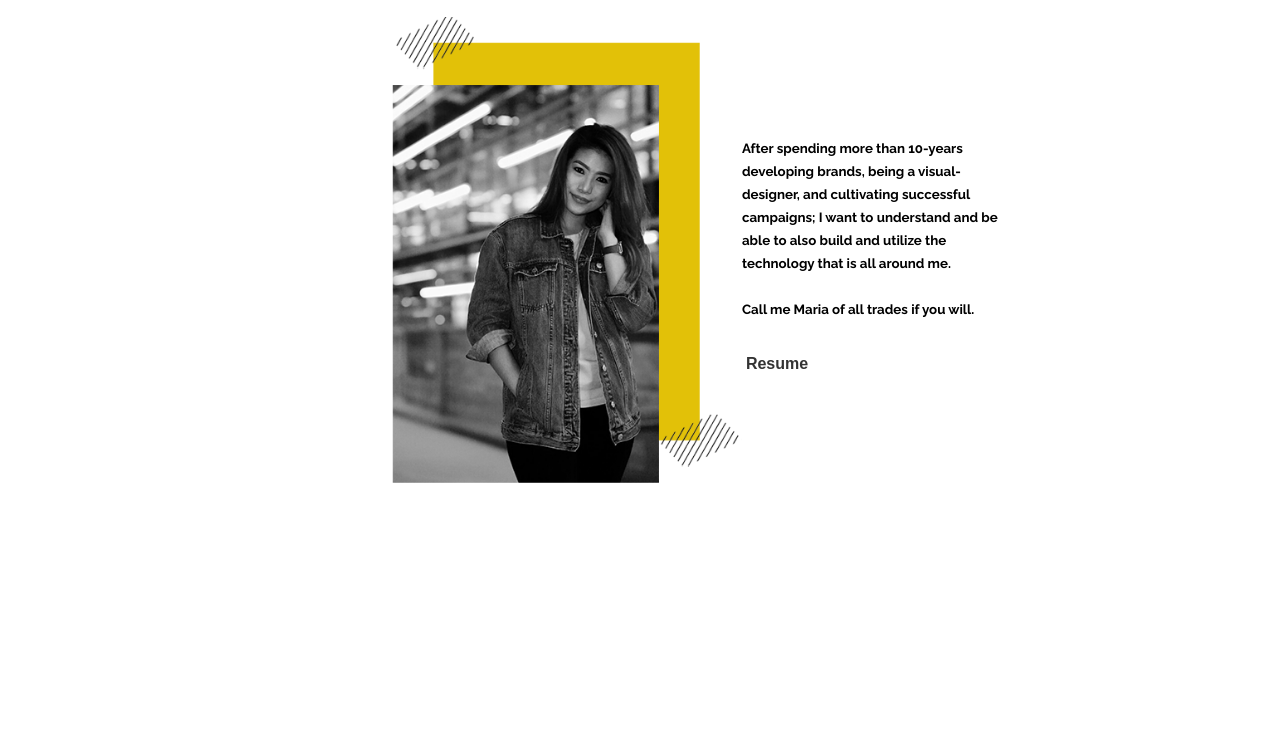
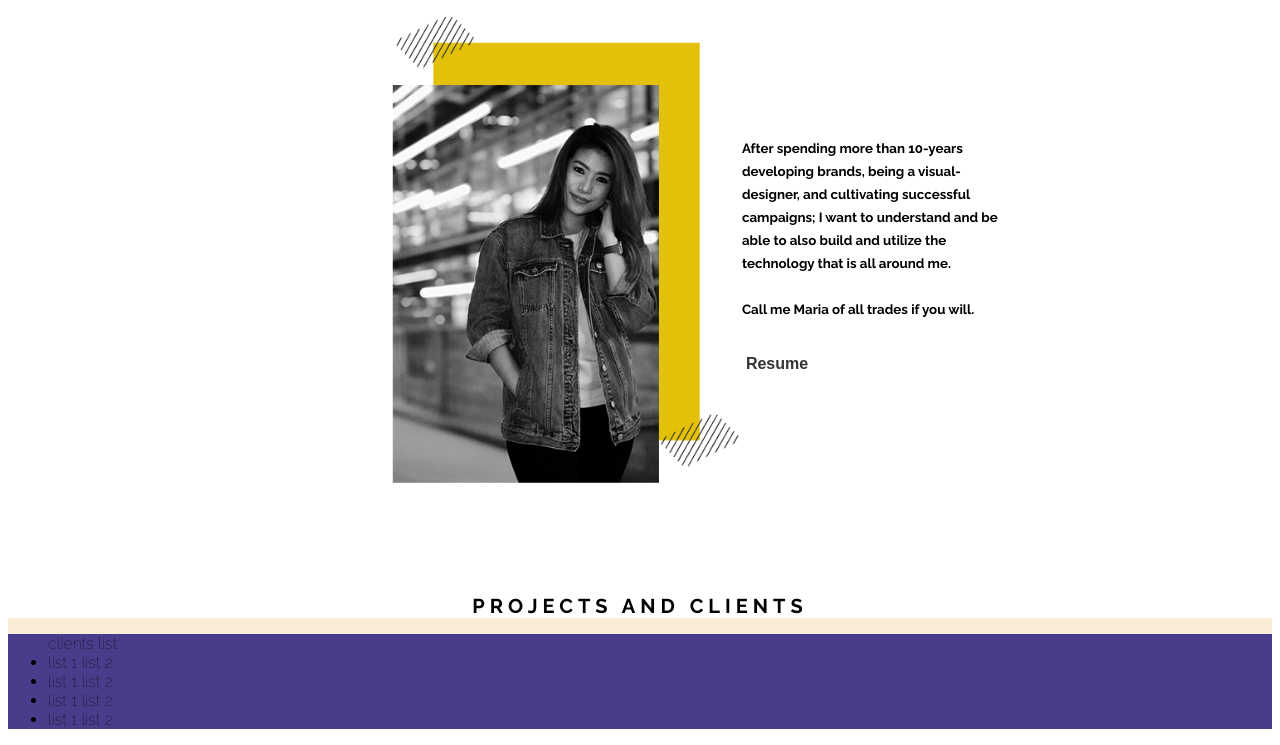
Before and after one commit to mxpux/mxpux.github.io, a plain HTML site: page index.html in a window 1280 px wide. Shown: the part 1147-1892 px from the top of the page. Before the commit the page ends 1661 px from the top, so only its background shows below. Drawn offline with Linux system fonts and the light colour scheme.

Commit message:
Added Clients and Projects section

```diff
--- a/assets/css/style.css
+++ b/assets/css/style.css
@@ -107,3 +107,20 @@ h4 {
     font-style: oblique;
 
 }
+
+
+.clist {
+    font-size: 20px;
+    font-weight: bolder;
+    padding-top: 7%;
+    align-items: center;
+    justify-content: center;
+    display: flex;
+    letter-spacing: 5px;
+    background-color: rgb(255, 255, 255);
+}
+
+
+.clients {
+    background-color:darkslateblue;
+}
--- a/index.html
+++ b/index.html
@@ -53,13 +53,26 @@
             <br />
             <br />
             <button class="button button4" id="resume">
-                <a href="/assets/images/mxpux-Resume.pdf" target="_blank">
+                <a href="/mxpux-Resume.pdf" target="_blank">
                 Resume</a></button>
             </p>
             </div>
 
+            <div class="clist">
+                PROJECTS AND CLIENTS
+            </div>
 
 
+            <div class="clients">
+            <max-width="100%vh" width=380px id="clients">
+                <ul>
+                    clients list:
+                    <li> list 1 list 2</li>
+                    <li> list 1 list 2</li>
+                    <li> list 1 list 2</li>
+                    <li> list 1 list 2</li>
+
+                </ul>
 
 
     </section>
```
Also changed, not shown: assets/images/progress1.png (added), 4 other files.
